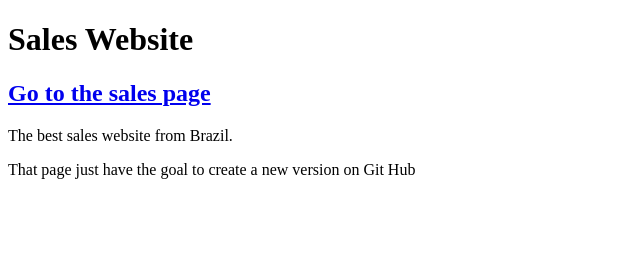
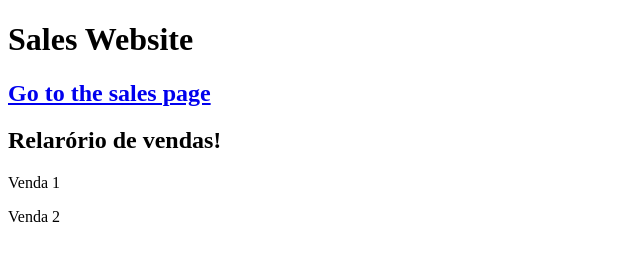
Before and after one commit to dev-nvs/primeiro-projeto, a plain HTML site: page vendas.html in a window 1280 px wide. Shown: the whole page, without its empty margins (0-640 px from the left). Drawn offline with Linux system fonts and the light colour scheme.

Commit message:
Imagem Milhouse

```diff
--- a/vendas.html
+++ b/vendas.html
@@ -10,11 +10,8 @@
     <h2>
         <a href="index.html">Go to the sales page</a>
     </h2>
-    <p>
-       The best sales website from Brazil.
-    </p>
-    <p>
-        That page just have the goal to create a new version on Git Hub
-    </p>
+    <h2>Relarório de vendas!</h2>
+    <p>Venda 1</p>
+    <p>Venda 2</p>
 </body>
 </html>
```
Also changed, not shown: blog.html (+1 -0 lines), milhouse.webp (added).
